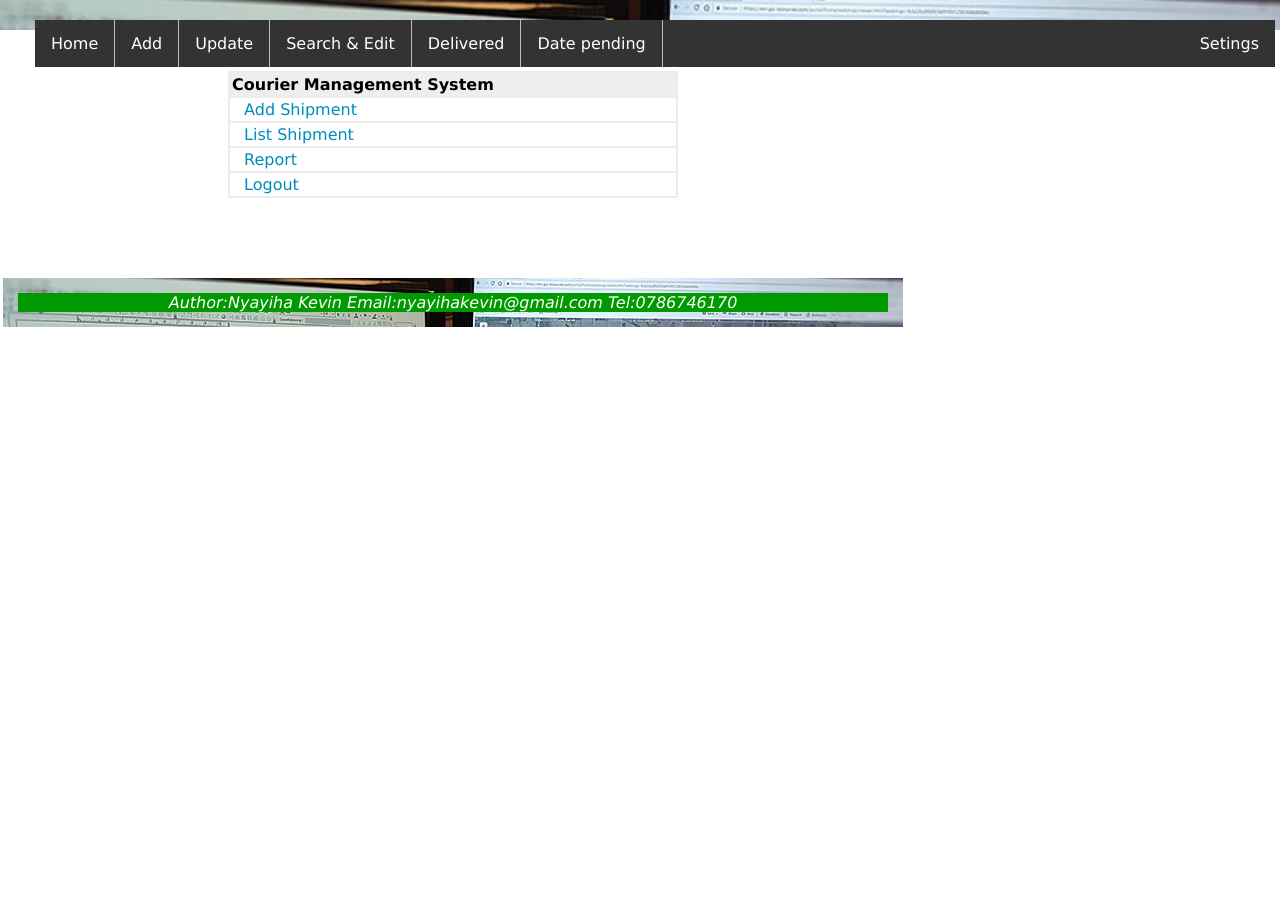
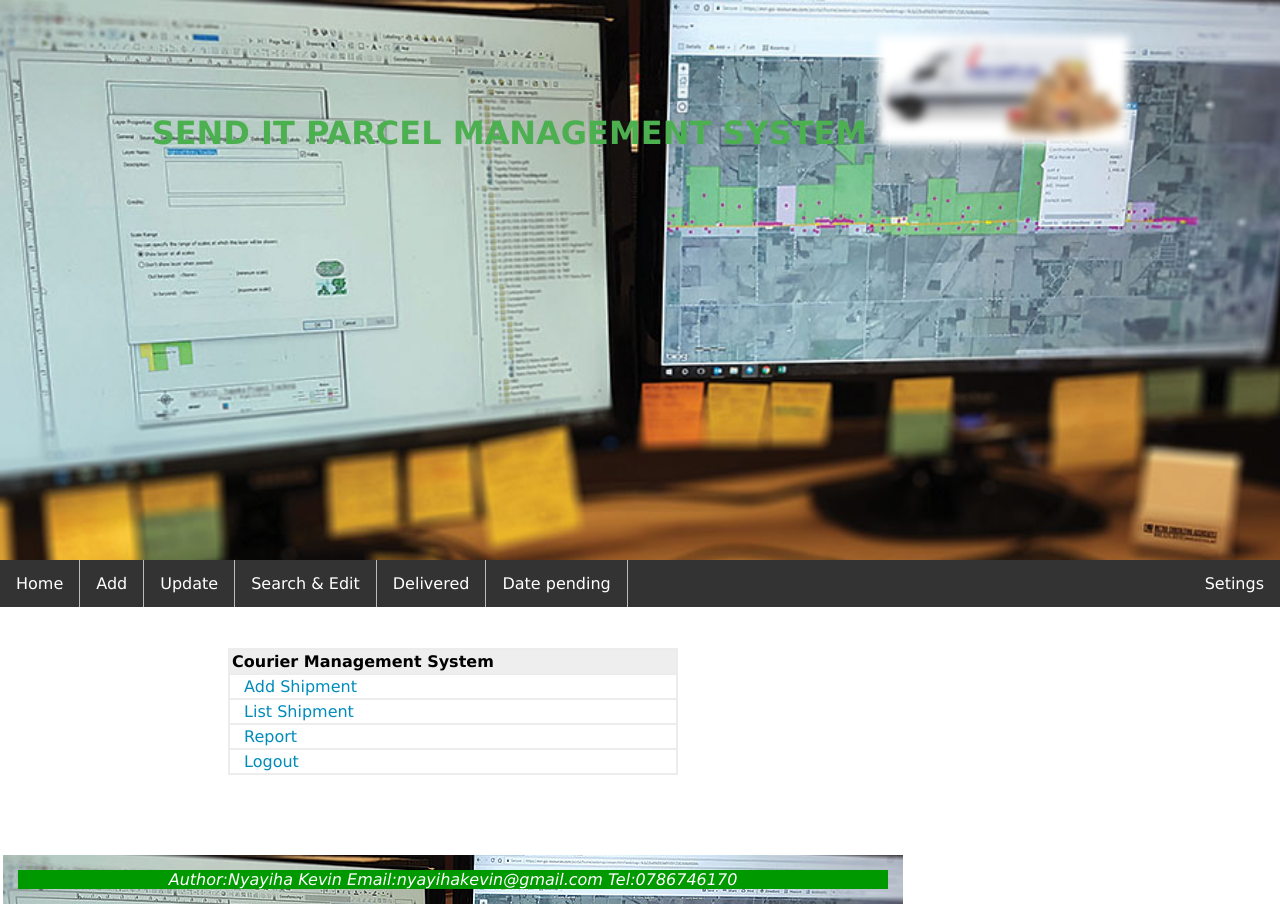
Before and after one commit to kevinever/send-it, a plain HTML site: page sendit/html/admin.html in a window 1280 px wide. Before the commit the page ends 800 px from the top, so only its background shows below. Drawn offline with Linux system fonts and the light colour scheme.

Commit message:
ch-update-admin :computer:

```diff
--- a/sendit/html/admin.html
+++ b/sendit/html/admin.html
@@ -6,13 +6,10 @@
 </head>
 <body>
 
-<header>
 <div class="header">
-
-	 <div class="navbar" id='nav'>
-
-
-  <ul class="topnav">
+  <h1 style="text-align:center">Send it parcel management system <img src="../images/parcelhub.jpg" width="20%" height="50%" class="img"></h1>
+</div>
+<ul class="topnav">
   <li><a  href="index.html">Home</a></li>
   <li><a href="addshippment.html" target="_top">Add</a></li>
   <li><a href="#">Update</a></li>
@@ -28,12 +25,6 @@
   </li>
 
 </ul>
-
-	 </div>
-
-</div>
-
-</header>
 
 <table>
 <tr>
```
